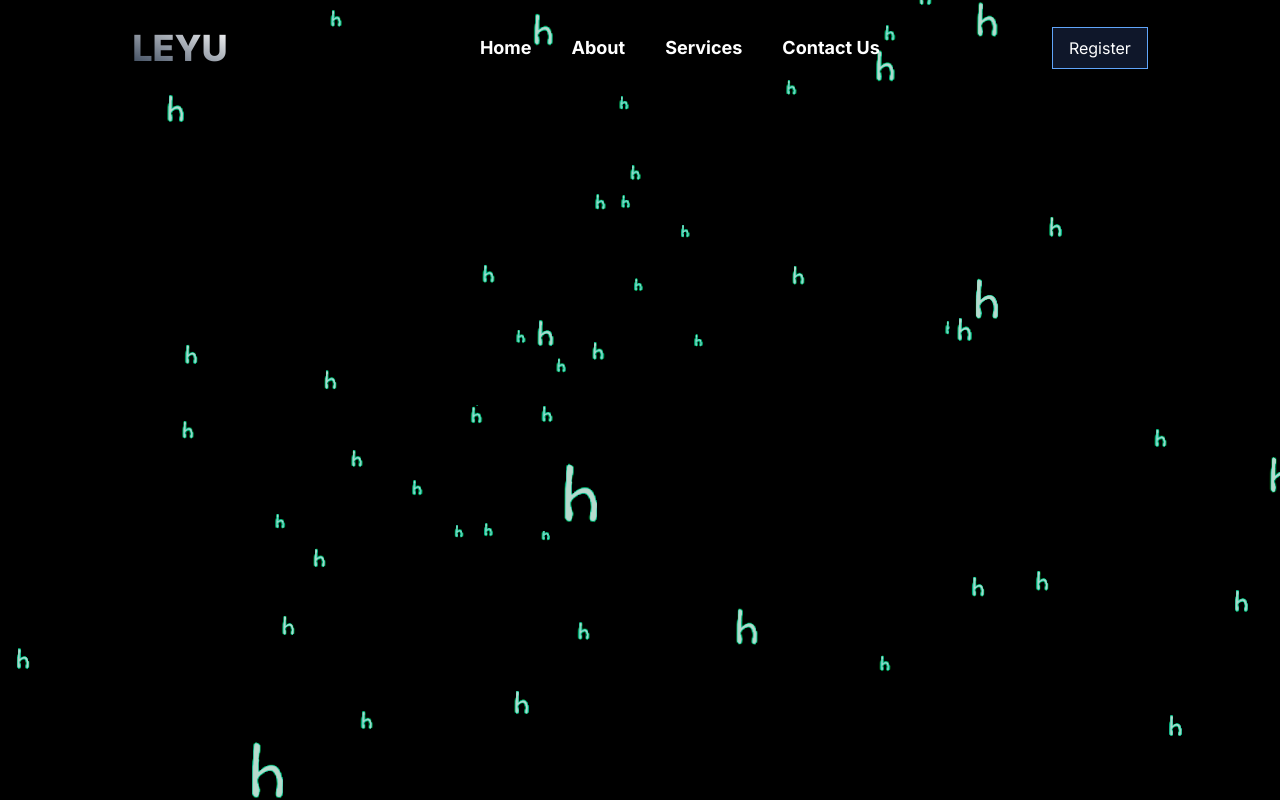
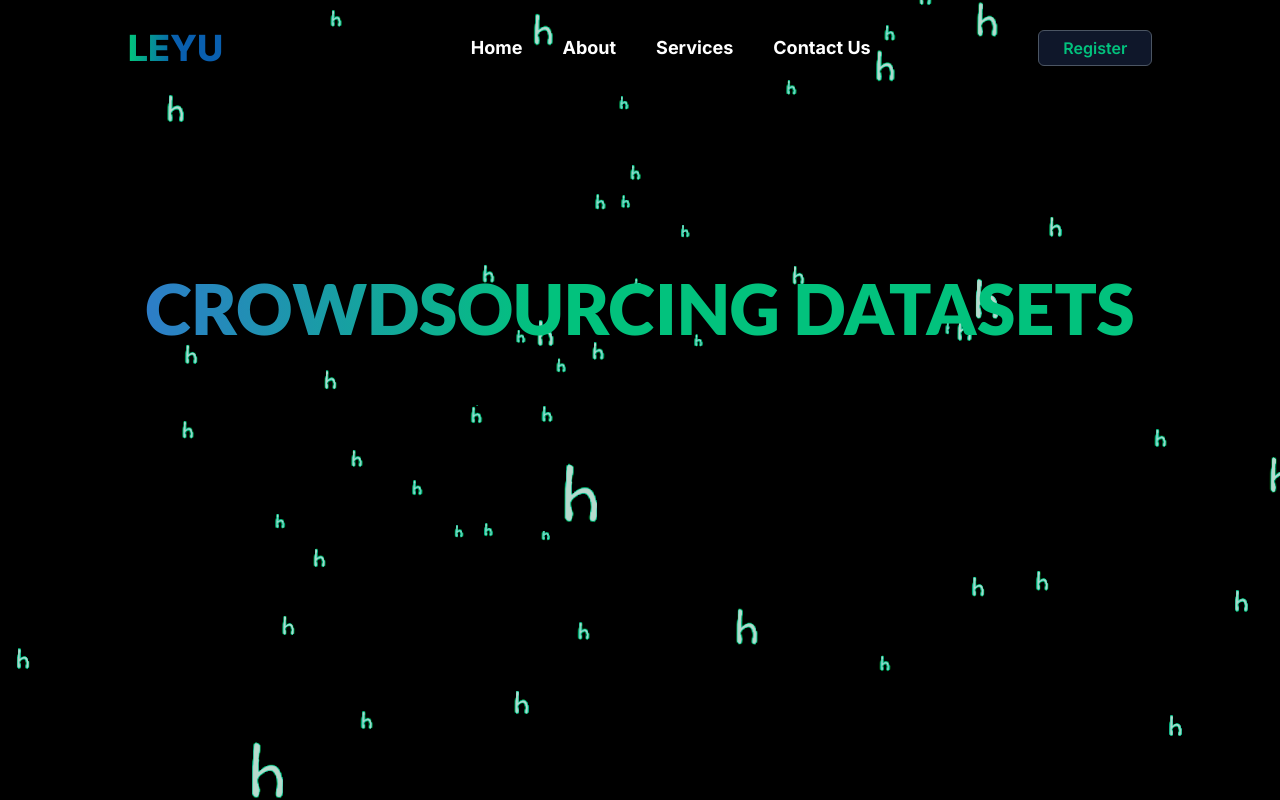
Before and after one commit to Admin-iCog-ACC/Leyu_LandingPage, a Next.js app: page /landing in a window 1280 px wide. Built offline with nearby package versions, Linux system fonts and the light colour scheme.

Commit message:
hero section addition

```diff
--- /dev/null
+++ b/src/app/Hero/page.jsx
@@ -0,0 +1,19 @@
+import React from "react";
+import { Lato } from "next/font/google";
+
+
+const Hero = () => {
+
+    return (
+       <div className="">
+        <div className="flex justify-center items-center">
+        <h1>
+            sdfghjkjhgf
+        </h1>
+        </div>
+       </div>
+    )
+}
+
+
+export default Hero;
--- a/src/app/globals.css
+++ b/src/app/globals.css
@@ -2,32 +2,22 @@
 @tailwind components;
 @tailwind utilities;
 
-:root {
-  --foreground-rgb: 0, 0, 0;
-  --background-start-rgb: 214, 219, 220;
-  --background-end-rgb: 255, 255, 255;
-}
 
-@media (prefers-color-scheme: dark) {
-  :root {
-    --foreground-rgb: 255, 255, 255;
-    --background-start-rgb: 0, 0, 0;
-    --background-end-rgb: 0, 0, 0;
-  }
-}
-
-body {
-  color: rgb(var(--foreground-rgb));
-  background: linear-gradient(
-      to bottom,
-      transparent,
-      rgb(var(--background-end-rgb))
-    )
-    rgb(var(--background-start-rgb));
-}
 
 @layer utilities {
   .text-balance {
     text-wrap: balance;
   }
 }
+
+.text-gradient {
+  background: linear-gradient(90deg, #02C27D 2%, #095FAF 50%);
+  -webkit-background-clip: text;
+  -webkit-text-fill-color: transparent;
+}
+
+.herotext-gradient {
+  background: linear-gradient(90deg, #2D7DC8 0%, #02C27D 40%);
+  -webkit-background-clip: text;
+  -webkit-text-fill-color: transparent;
+}
--- a/src/app/landing/components/Hero.jsx
+++ b/src/app/landing/components/Hero.jsx
@@ -0,0 +1,20 @@
+import React from "react";
+import { Lato } from "next/font/google";
+
+const lato = Lato({ subsets: ['latin'],
+weight: ['100', '300', '400', '700', '900']})
+
+
+const Hero = () => {
+  return (
+    <div className={lato.className}>
+      <div className="flex justify-center font-bold items-center py-40 w-full max-w-600px">
+        <h1 className="herotext-gradient text-[70px] font-extrabold line uppercase">
+          Crowdsourcing datasets
+        </h1>
+      </div>
+    </div>
+  );
+};
+
+export default Hero;
--- a/src/app/landing/components/Navbar.jsx
+++ b/src/app/landing/components/Navbar.jsx
@@ -1,18 +1,25 @@
 import React from 'react'
+
 
 const Navbar = () => {
   return (
-    <div className='flex gap-20 justify-evenly items-center h-16 px-10 py-12 bg-transparent'>
-        <div class=" text-4xl bg-gradient-to-tr from-slate-700 to-white bg-clip-text text-transparent font-extrabold">LEYU</div>
-        <ul className='flex gap-10 text-white text-lg font-bold ml-20'>
-            <li>Home</li>
-            <li>About</li>
-            <li>Services</li>
-            <li>Contact Us</li>
+
+      <div className="flex gap-20 justify-evenly items-center h-16 px-10 py-12 bg-transparent">
+        <div class=" text-4xl bg-gradient-to-tr text-gradient bg-clip-text text-transparent font-extrabold">
+          LEYU
+        </div>
+        <ul className="flex gap-10 text-white text-lg font-bold ml-20">
+          <li>Home</li>
+          <li>About</li>
+          <li>Services</li>
+          <li>Contact Us</li>
         </ul>
-        <button className='px-4 py-2 border border-blue-400 text-white bg-slate-900'>Register</button>
-    </div>
-  )
+        <button className="px-6 py-[5px] rounded-md font-semibold text-md border border-gray-600 text-[#02C27D] bg-slate-900">
+          Register
+        </button>
+      </div>
+
+  );
 }
 
 export default Navbar
--- a/src/app/landing/page.js
+++ b/src/app/landing/page.js
@@ -5,12 +5,15 @@ import BallCanvas from "./canvas/Ball";
 import letters from "../../constants/letters.js";
 import Image from "next/image";
 import ComputersCanvas from "./canvas/Computer";
+import Hero from "./components/Hero";
+
 
 const Page = () => {
   return (
     <div className="text-center min-h-dvh bg-transparent">
       <StarsCanvas />
       <Navbar />
+      <Hero />
     </div>
   );
 };
```
